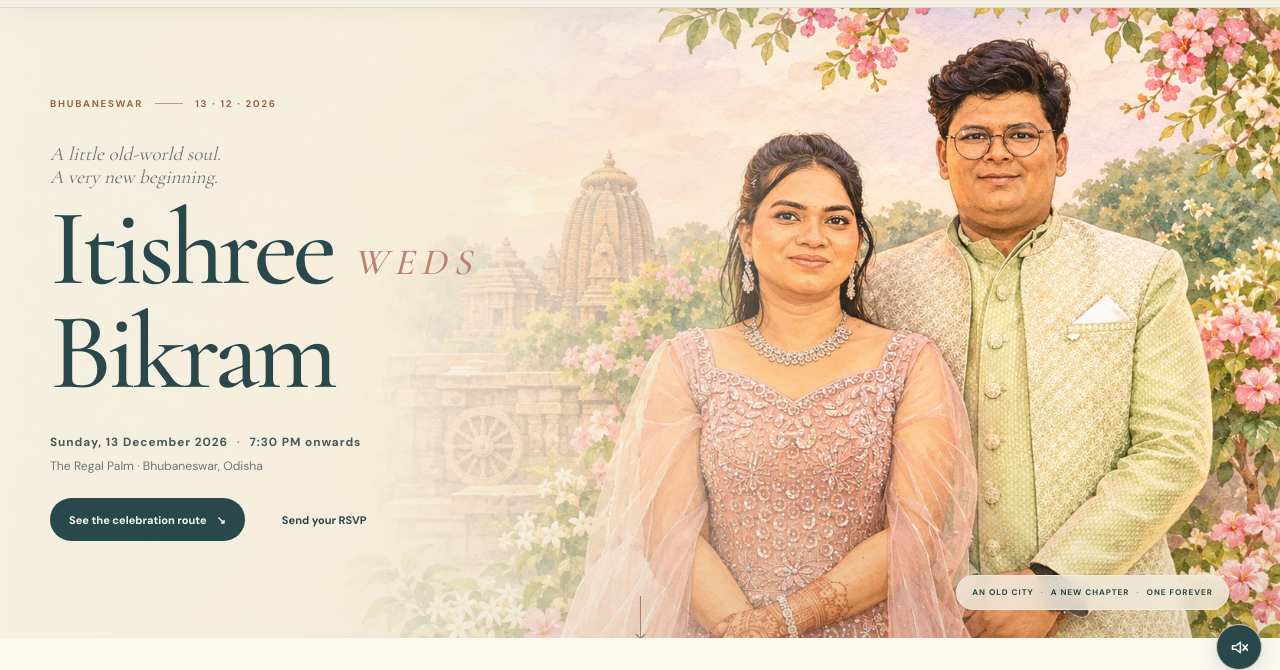
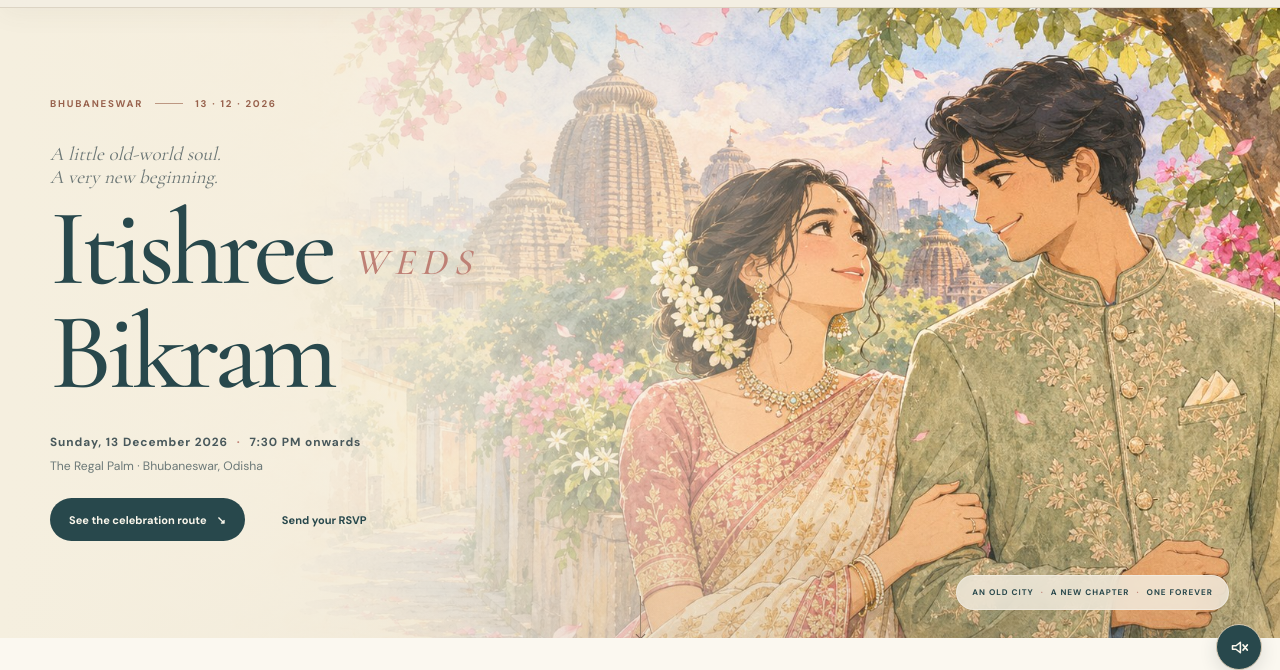
Before and after one commit to Itiatgit/itishree-weds-bikram, a plain HTML site: page index.html in a window 1280 px wide. Shown: the part 112-782 px from the top of the page. Drawn offline with nearby package versions, Linux system fonts and the light colour scheme; files whose address does not match are found by name.

Commit message:
Use original storybook style hero illustration

```diff
--- a/index.html
+++ b/index.html
@@ -30,7 +30,7 @@
 
   <main>
     <section class="hero" id="home">
-      <img class="hero-image" src="assets/engagement-caricature-hero.jpg" alt="A pastel painted caricature of Itishree and Bikram based on their engagement portrait">
+      <img class="hero-image" src="assets/bhubaneswar-storybook-hero.jpg" alt="An original hand-painted storybook illustration of a fictional bride and groom among Bhubaneswar temple spires">
       <div class="hero-wash" aria-hidden="true"></div>
       <div class="hero-main wrap">
         <div class="hero-copy">
```
Also changed, not shown: assets/bhubaneswar-storybook-hero.jpg (added), assets/engagement-caricature-hero.jpg (deleted), 1 other file.
